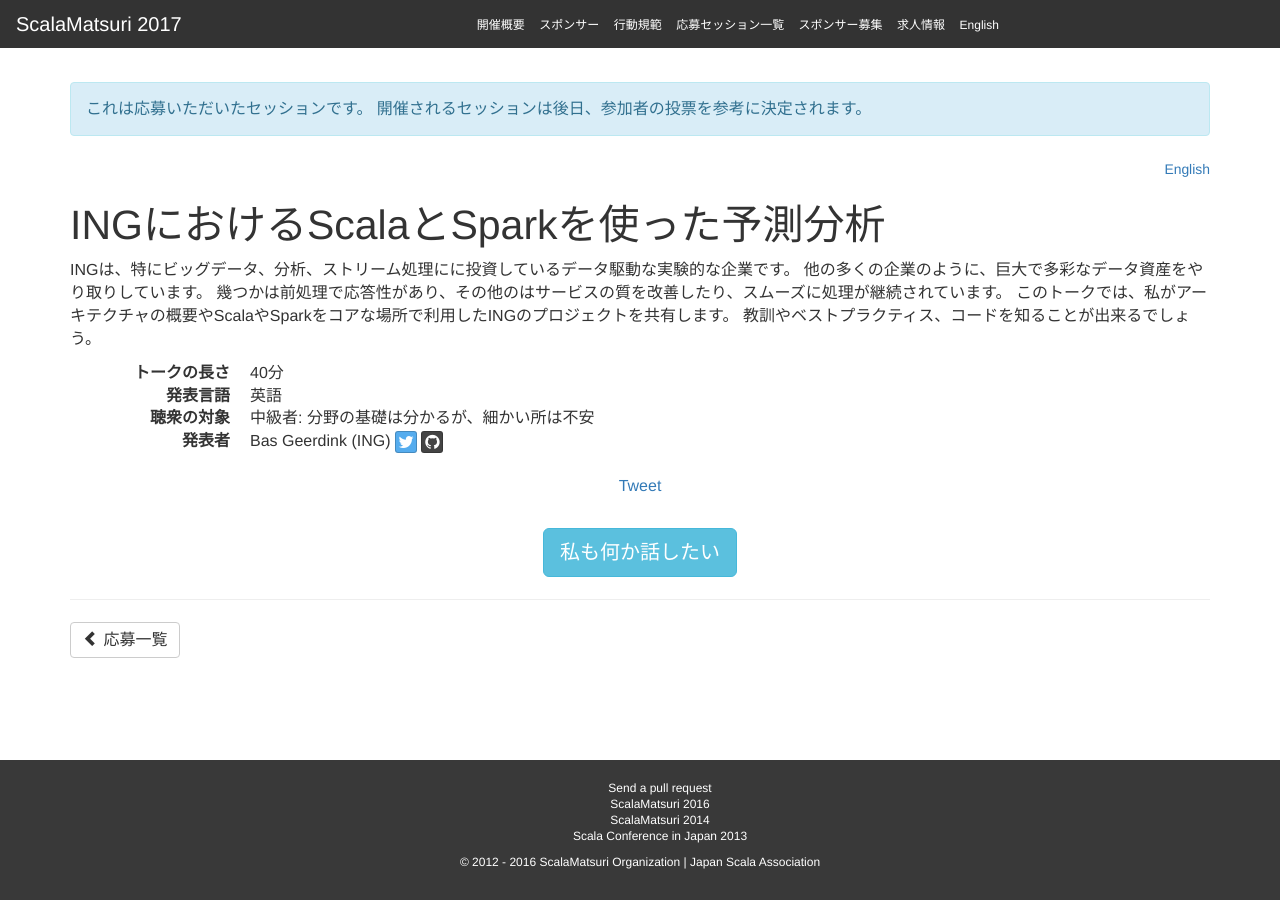
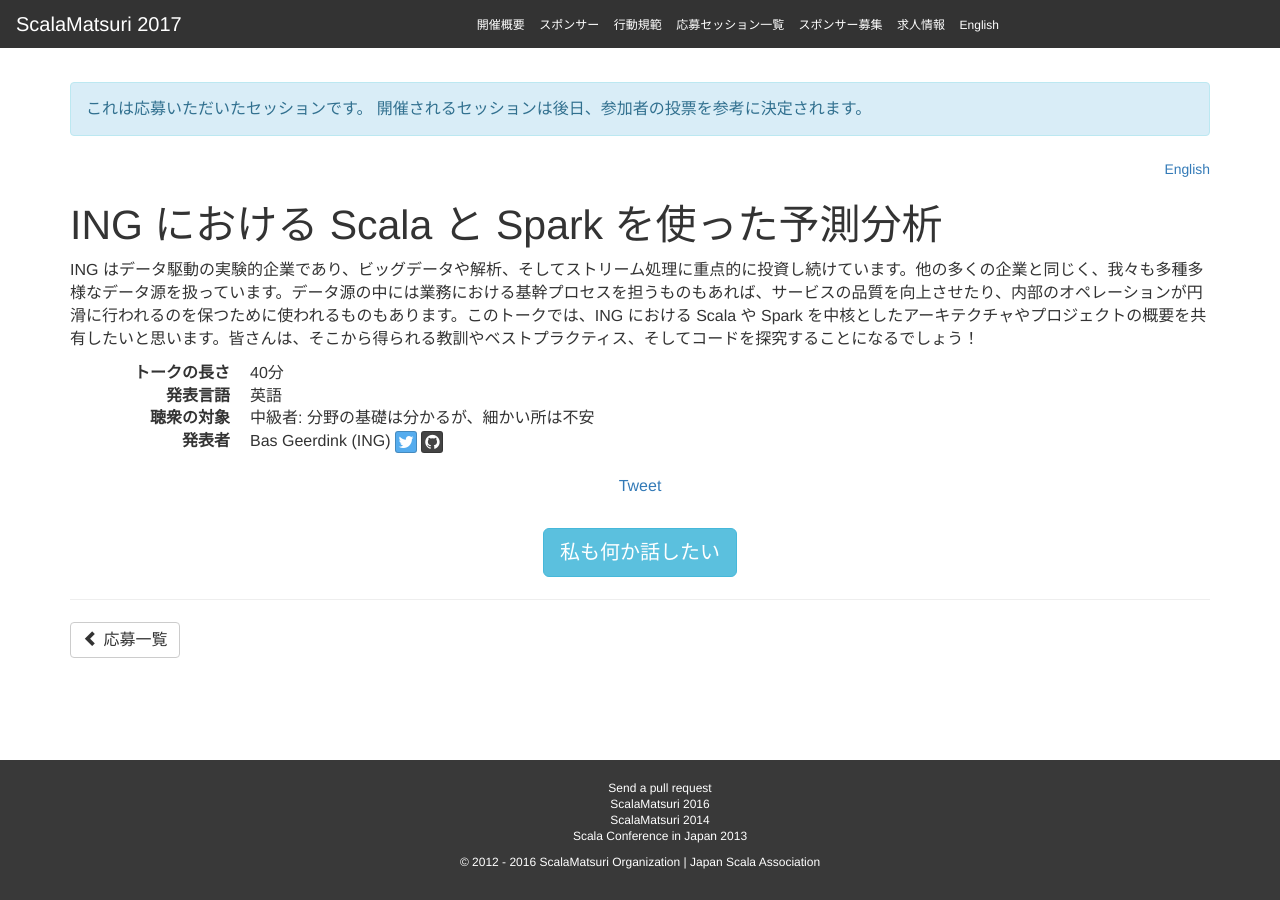
Before and after one commit to scalajp/2017.scalamatsuri.org, a Jekyll site: the page built from _candidates_ja/BasGeerdink_1.md, in a window 1280 px wide. Built offline with Jekyll 4.4.1, drawn with Linux system fonts in a browser that asks for light colours; nearby versions of some CDN libraries; comment, search, counter and statistics services are not loaded.

Commit message:
Update BasGeerdink_1.md

```diff
--- a/_candidates_ja/BasGeerdink_1.md
+++ b/_candidates_ja/BasGeerdink_1.md
@@ -1,6 +1,6 @@
 ---
 name: Bas Geerdink
-title: "INGにおけるScalaとSparkを使った予測分析"
+title: "ING における Scala と Spark を使った予測分析"
 length: 40
 audience: Intermediate
 language: English
@@ -14,8 +14,4 @@
   - Data Science / Machine Learning
   - Software Design and Architecture
 ---
-INGは、特にビッグデータ、分析、ストリーム処理にに投資しているデータ駆動な実験的な企業です。
-他の多くの企業のように、巨大で多彩なデータ資産をやり取りしています。
-幾つかは前処理で応答性があり、その他のはサービスの質を改善したり、スムーズに処理が継続されています。
-このトークでは、私がアーキテクチャの概要やScalaやSparkをコアな場所で利用したINGのプロジェクトを共有します。
-教訓やベストプラクティス、コードを知ることが出来るでしょう。
+ING はデータ駆動の実験的企業であり、ビッグデータや解析、そしてストリーム処理に重点的に投資し続けています。他の多くの企業と同じく、我々も多種多様なデータ源を扱っています。データ源の中には業務における基幹プロセスを担うものもあれば、サービスの品質を向上させたり、内部のオペレーションが円滑に行われるのを保つために使われるものもあります。このトークでは、ING における Scala や Spark を中核としたアーキテクチャやプロジェクトの概要を共有したいと思います。皆さんは、そこから得られる教訓やベストプラクティス、そしてコードを探究することになるでしょう！
```
